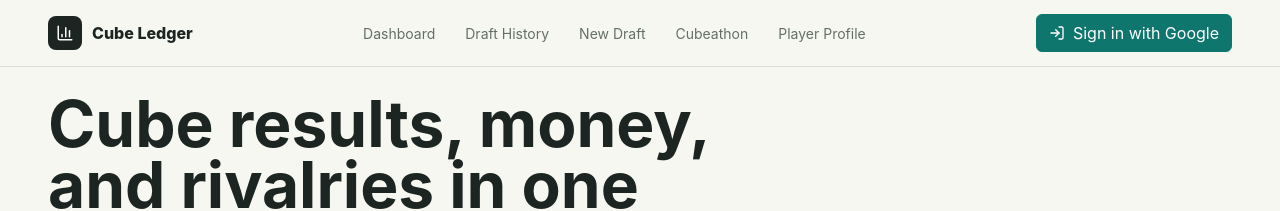
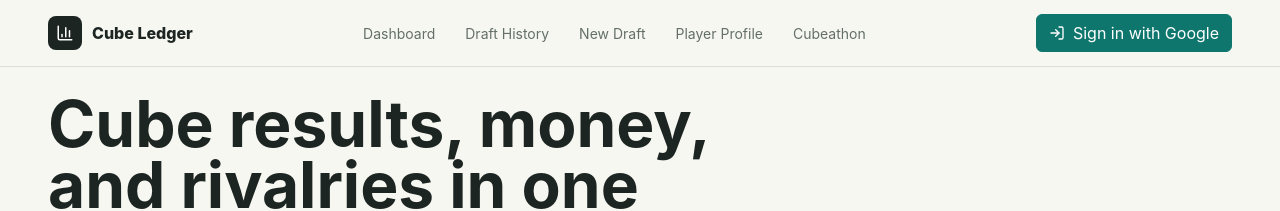
Before and after one commit to quantumfold/cube-ledger, a Next.js app: page / in a window 1280 px wide. Shown: the top 211 px of the page. Built offline with nearby package versions, Linux system fonts and the light colour scheme; no server answers; the database is empty.

Commit message:
Reorder Cubeathon navigation

```diff
--- a/app/layout.tsx
+++ b/app/layout.tsx
@@ -23,8 +23,8 @@ export default function RootLayout({ children }: { children: React.ReactNode })
               <Link href="/">Dashboard</Link>
               <Link href="/drafts">Draft History</Link>
               <Link href="/new-draft">New Draft</Link>
+              <Link href="/players">Player Profile</Link>
               <Link href="/cubeathon">Cubeathon</Link>
-              <Link href="/players">Player Profile</Link>
             </nav>
             <AuthButton />
           </header>
```
